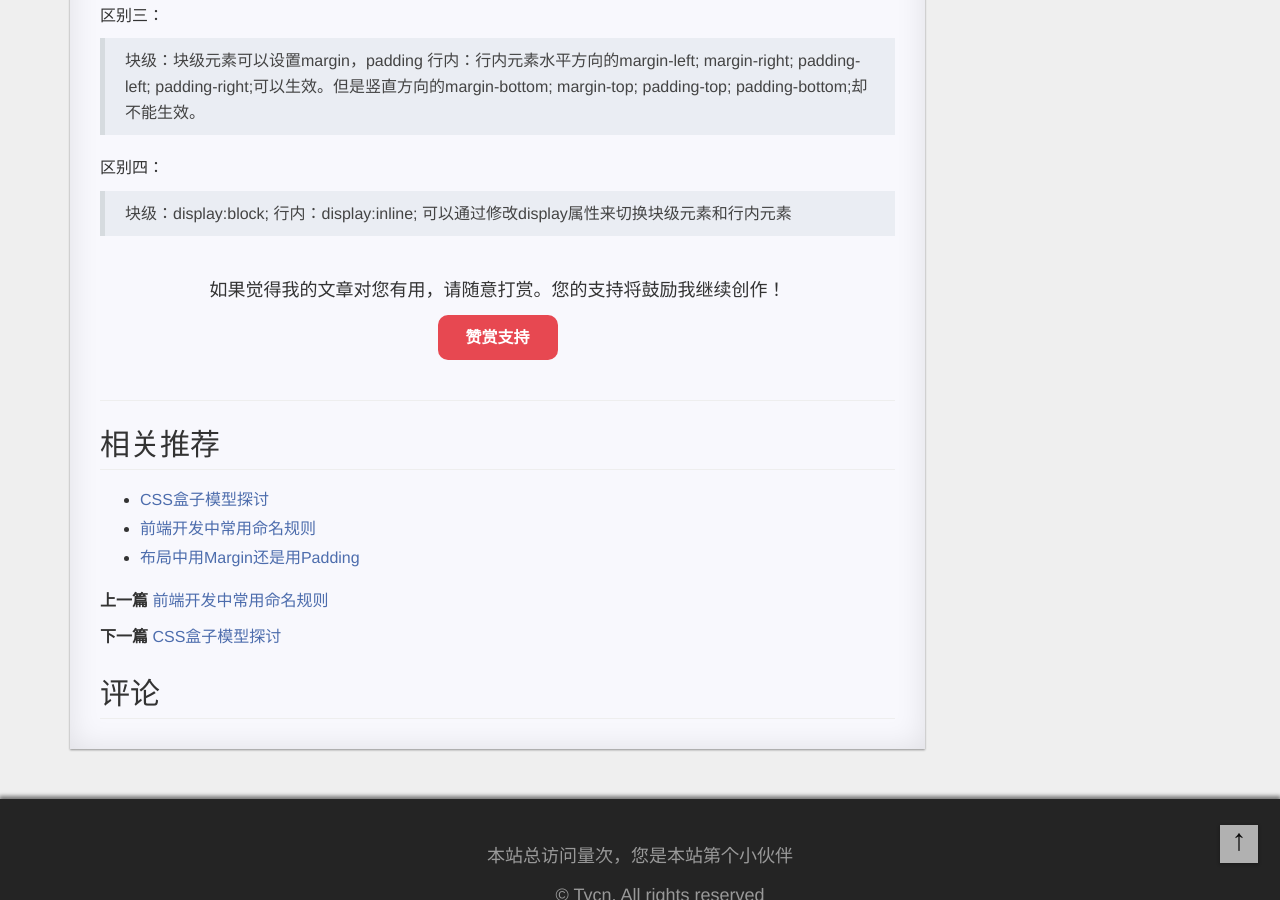
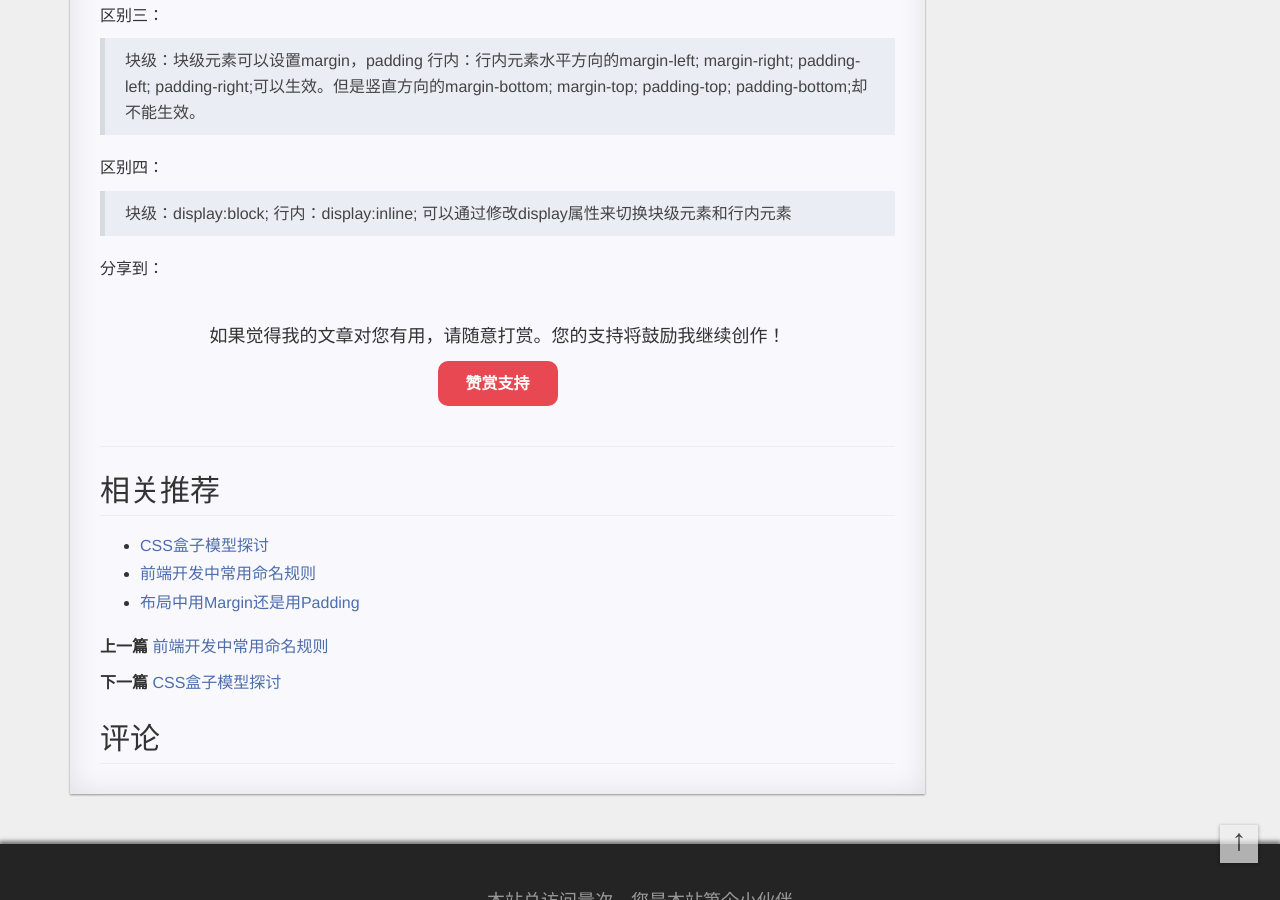
Before and after one commit to Tycn/tycn.github.io, a Jekyll site: the page built from _posts/2017-04-11-css-block.md, in a window 1280 px wide and 900 px high, scrolled down 2487 px. Built offline with Jekyll 4.4.1, drawn with Linux system fonts in a browser that asks for light colours; comment, search, counter and statistics services are not loaded; a style sheet for code colours, icons or effects is not loaded.

Commit message:
add fenxiang.html

```diff
--- /dev/null
+++ b/_includes/fenxiang.html
@@ -0,0 +1,11 @@
+<!-- JiaThis Button BEGIN -->
+<div class="jiathis_style">
+	<span class="jiathis_txt">分享到：</span>
+	<a class="jiathis_button_icons_1"></a>
+	<a class="jiathis_button_icons_2"></a>
+	<a class="jiathis_button_icons_3"></a>
+	<a class="jiathis_button_icons_4"></a>
+	<a href="http://www.jiathis.com/share" class="jiathis jiathis_txt jtico jtico_jiathis" target="_blank"></a>
+</div>
+<script type="text/javascript" src="http://v3.jiathis.com/code_mini/jia.js" charset="utf-8"></script>
+<!-- JiaThis Button END -->
--- a/_layouts/post.html
+++ b/_layouts/post.html
@@ -36,7 +36,9 @@
         {{content}}
         </article>
 
-{% include dashang.html %}
+        {% include fenxiang.html %}
+
+        {% include dashang.html %}
 
         <hr>
 
```
